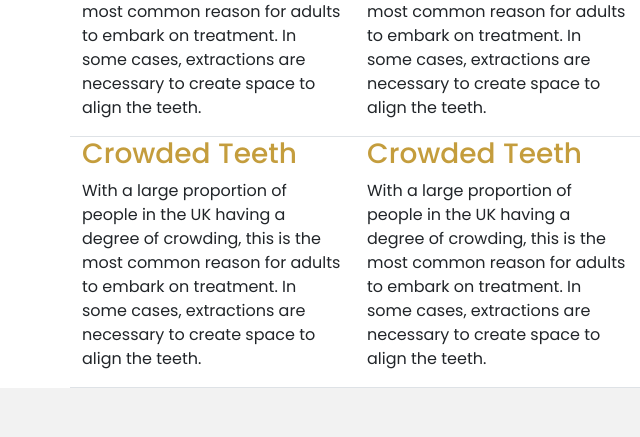
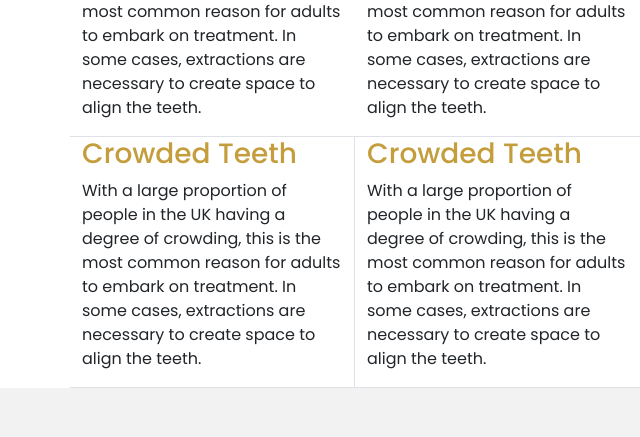
Before and after one commit to sujitrungta121/aligners.london, a plain HTML site: page index.html in a window 1280 px wide. Shown: the part 4661-5098 px from the top of the page, 0-640 px from the left. Drawn offline with nearby package versions, Linux system fonts and the light colour scheme; files whose address does not match are found by name.

Commit message:
border changes

```diff
--- a/index.html
+++ b/index.html
@@ -358,7 +358,7 @@
         <!-- <div class="row border-bottom gap-4"> -->
           <div class="row border-bottom">
 
-            <div class="col-md-3 border-right">
+            <div class="col-md-3 border-end">
                 <div class="type">
                     <h3 class="desc-title">Crowded Teeth</h3>
                     <p>
```
